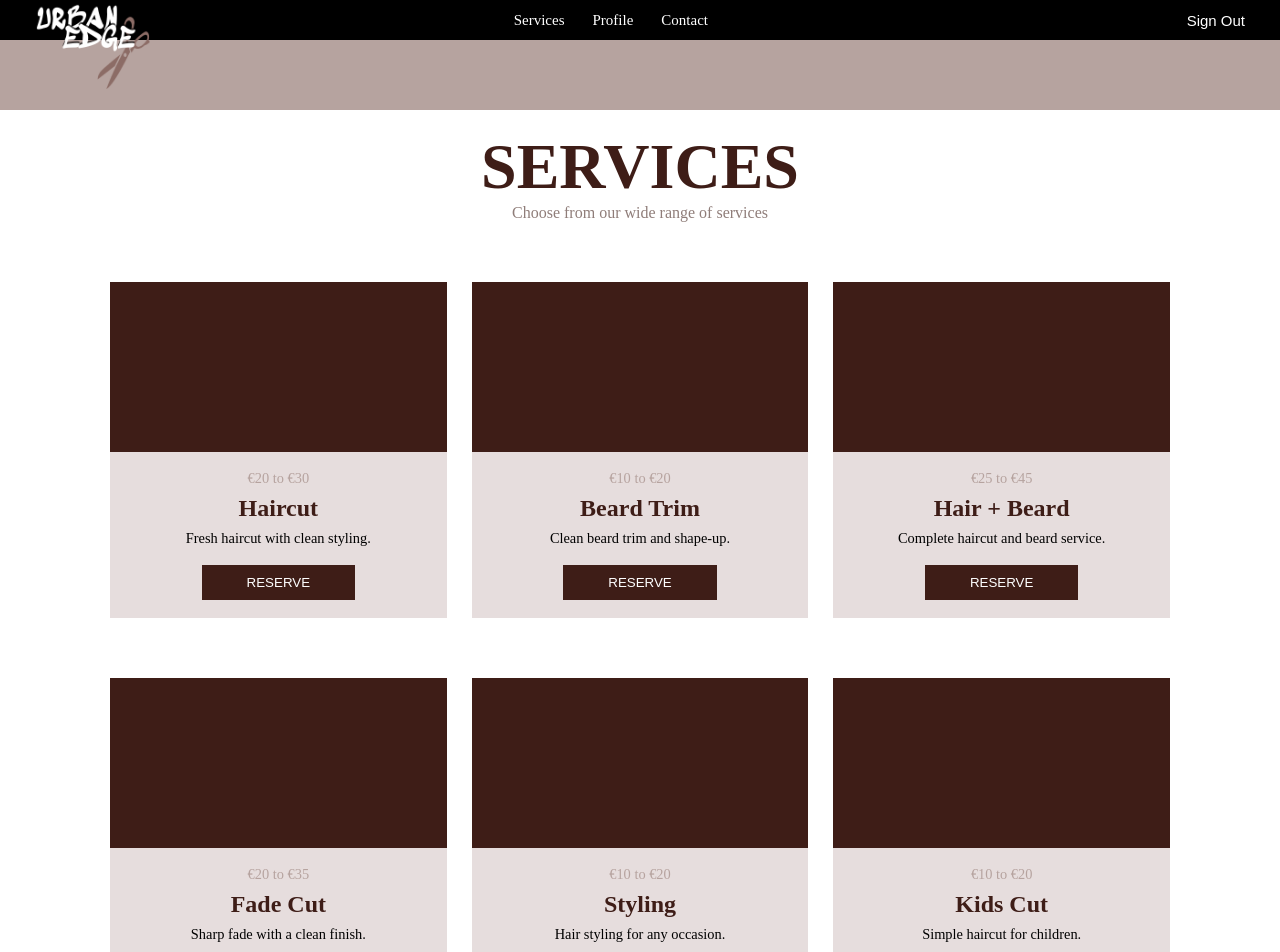
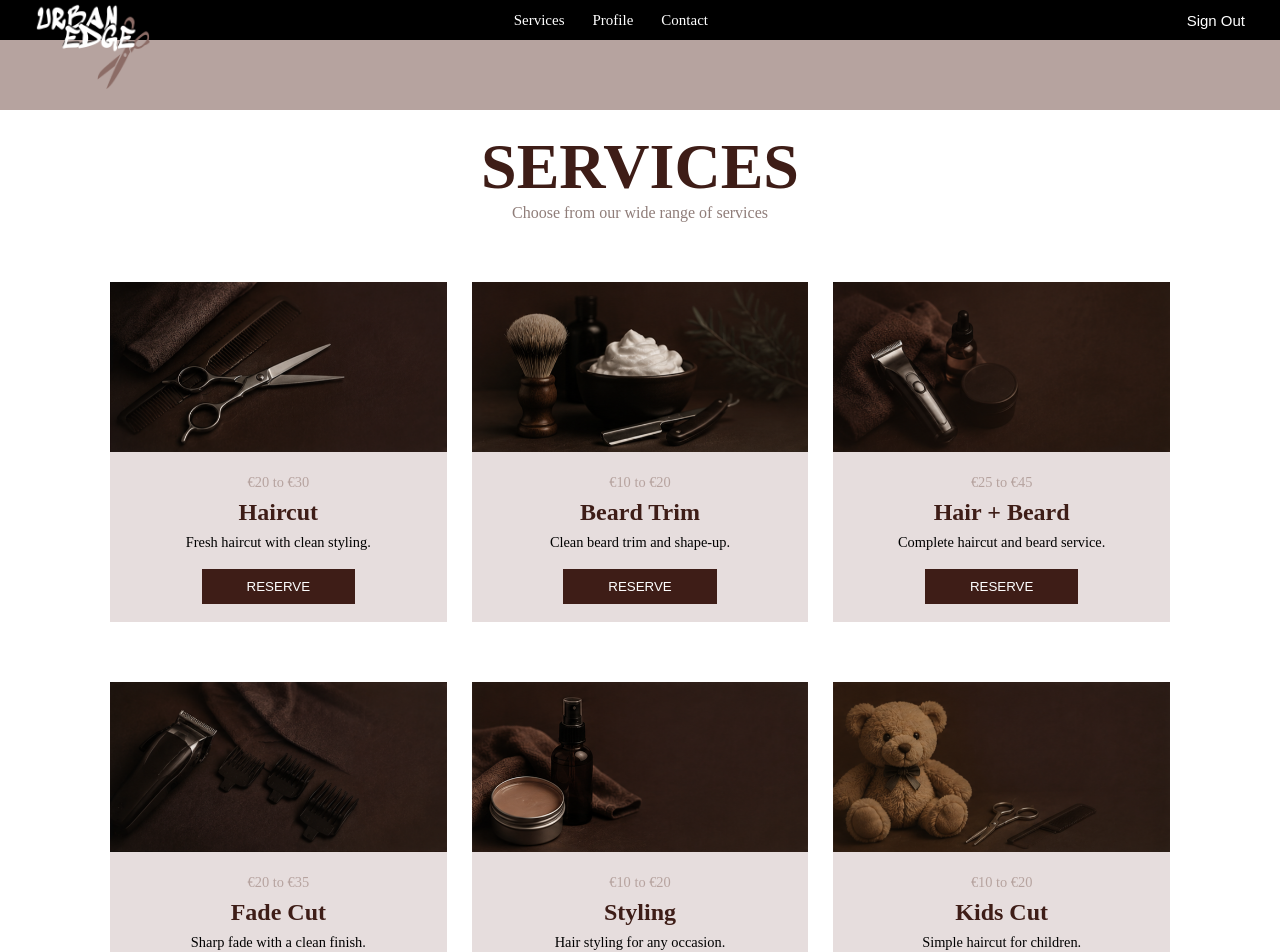
Before and after one commit to lxuiejane/Barbershop-Examen, a Next.js app: page / in a window 1280 px wide. Shown: the top 952 px of the page. Built offline with nearby package versions, Linux system fonts and the light colour scheme.

Commit message:
service afbeeldingen toegevoegd

```diff
--- a/app/page.js
+++ b/app/page.js
@@ -9,42 +9,42 @@ const services = [
     name: "Haircut",
     price: "€20 to €30",
     description: "Fresh haircut with clean styling.",
-    image: "/haircut.jpg",
+    image: "/Haircut.png",
   },
   {
     id: 2,
     name: "Beard Trim",
     price: "€10 to €20",
     description: "Clean beard trim and shape-up.",
-    image: "/beard.jpg",
+    image: "/Beardtrim.png",
   },
   {
     id: 3,
     name: "Hair + Beard",
     price: "€25 to €45",
     description: "Complete haircut and beard service.",
-    image: "/hair-beard.jpg",
+    image: "/Hair+beard.png",
   },
   {
     id: 4,
     name: "Fade Cut",
     price: "€20 to €35",
     description: "Sharp fade with a clean finish.",
-    image: "/fade.jpg",
+    image: "/Fadecut.png",
   },
   {
     id: 5,
     name: "Styling",
     price: "€10 to €20",
     description: "Hair styling for any occasion.",
-    image: "/styling.jpg",
+    image: "/Styling.png",
   },
   {
     id: 6,
     name: "Kids Cut",
     price: "€10 to €20",
     description: "Simple haircut for children.",
-    image: "/kids.jpg",
+    image: "/Kidscut.png",
   },
 
 ];
@@ -68,6 +68,7 @@ export default function Home() {
       price: selectedService.price,
       date: date,
       time: time,
+      image: selectedService.image,
     };
 
     const savedAppointments =
@@ -86,7 +87,7 @@ export default function Home() {
 
 
   return (
-     <main className={styles.container}>
+    <main className={styles.container}>
       <section className={styles.header}>
         <h1 className={styles.title}>SERVICES</h1>
         <p className={styles.subtitle}>Choose from our wide range of services</p>
@@ -95,7 +96,11 @@ export default function Home() {
       <section className={styles.servicesGrid}>
         {services.map((service) => (
           <div key={service.id} className={styles.card}>
-            <div className={styles.cardImage}></div>
+            <img
+              src={service.image}
+              alt={service.name}
+              className={styles.cardImage}
+            />
 
             <div className={styles.cardContent}>
               <p className={styles.price}>{service.price}</p>
```
